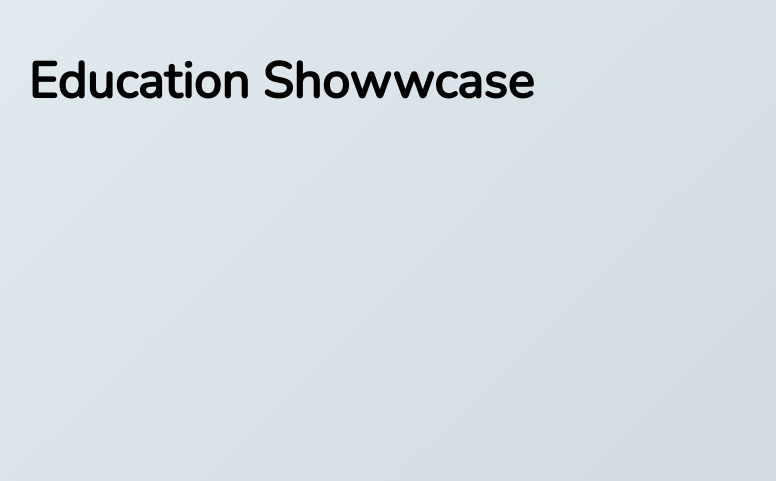
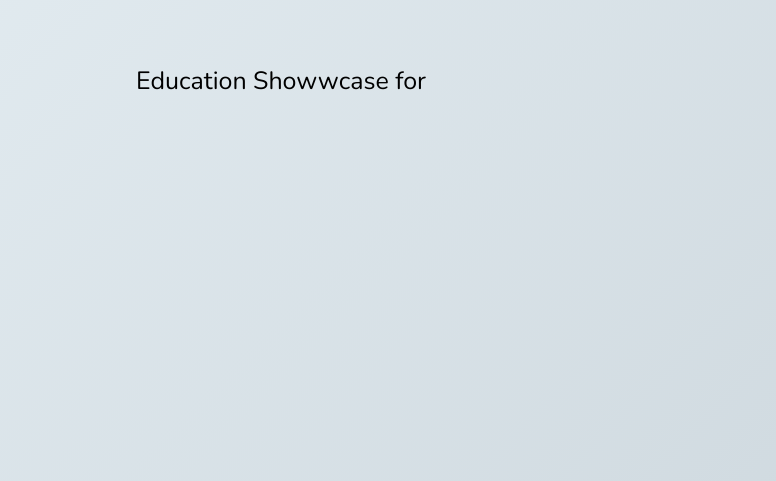
Before and after one commit to derek-oshita/education-client, a React (Create React App) app: page /index in a window 1280 px wide. Shown: the part 319-800 px from the top of the page, without its empty margins (359-1135 px from the left). Built offline with nearby package versions, Linux system fonts and the light colour scheme.

Commit message:
Name showing up in URL.

```diff
--- a/src/App.tsx
+++ b/src/App.tsx
@@ -5,7 +5,7 @@ import './App.css';
 
 const App: React.FC = () => {
   return <div className="home-container container">
-    <BrowserRouter >
+    <BrowserRouter>
       <Switch>
         <Routes />
       </Switch>
--- a/src/components/CreateName/CreateName.tsx
+++ b/src/components/CreateName/CreateName.tsx
@@ -1,7 +1,6 @@
 import React, { useState, ChangeEvent, FormEvent } from 'react';
 import './CreateName.css';
-import { withRouter, RouteComponentProps } from 'react-router-dom';
-import Button from '../Button/Button';
+import { Link, withRouter, RouteComponentProps, useHistory } from 'react-router-dom';
 
 interface CreateNameProps {
     addName: AddName;
@@ -10,6 +9,8 @@ interface CreateNameProps {
 const CreateName: React.FC<CreateNameProps & RouteComponentProps> = ({ addName }) => {
     const [ newName, setNewName ] = useState('');
 
+    const history = useHistory();
+
     const handleChange = (e: ChangeEvent<HTMLInputElement>) => {
         setNewName(e.target.value)
     }
@@ -17,6 +18,7 @@ const CreateName: React.FC<CreateNameProps & RouteComponentProps> = ({ addName }
     const handleSubmit = (e: FormEvent<HTMLButtonElement>) => {
         e.preventDefault();
         addName(newName);
+        history.push(`/${newName}`);
     }
 
     return (
@@ -25,16 +27,7 @@ const CreateName: React.FC<CreateNameProps & RouteComponentProps> = ({ addName }
                 {/* <input onChange={nameHandler} id="input-name" className="input-field"/> */}
                 <input value={newName} onChange={handleChange} id="input-name" className="input-field"/>
                 <div className="container">
-                    {/* <Link to='/index'> */}
-                    {/* <Link to = {{
-                        pathname: "/index",
-                        state: {
-                            name: name
-                        }
-                    }}> */}
-                    {/* <Button onClick={handleSubmit} /> */}
-                    <button className="btn" type="submit" onClick={handleSubmit} />
-                    {/* </Link> */}
+                    <button className="btn" type="submit" onClick={handleSubmit}>Enter</button>
                 </div>
             </form>
         </div>
--- a/src/components/Home/Home.tsx
+++ b/src/components/Home/Home.tsx
@@ -29,8 +29,7 @@ const Home: React.FC = () => {
                 </Link>
             </div>
             {/* change myName later */}
-            {name}
-            <ShowName />
+            <ShowName name={name}/>
         </div>
     )
 }
--- a/src/components/IndexPage/IndexPage.tsx
+++ b/src/components/IndexPage/IndexPage.tsx
@@ -1,39 +1,11 @@
 import React, { useState } from 'react';
-// import ShowName from '../ShowName/ShowName';
+import ShowName from '../ShowName/ShowName';
+import { withRouter, RouteComponentProps } from 'react-router-dom';
 
-// export const IndexPage: React.FC = () => {
-//     return (
-//         <div className="container">
-//             <h1>Education Showwcase</h1>
-//         </div>
-//     )
-// }
-
-
-// function IndexPage () {
-//     console.log('IndexPage...')
-//     return (
-//         <div>
-//             <h1><ShowName /> Education Showwcase</h1>
-//         </div>
-//     )
-// }
-
-class IndexPage extends React.Component {
-    // state = {
-    //     name: this.props
-    // }
-    // componentDidMount () {
-    //     const { name } = this.props
-    // }
-    render () {
-        console.log('IndexPage: ', this.props)
-        return (
-            <div>
-                <h1>Education Showwcase</h1>
-            </div>
-        )
-    }
+const IndexPage: React.FC = () => {
+    return(
+        <ShowName />
+    )
 }
 
-export default IndexPage;
+export default withRouter(IndexPage);
--- a/src/components/ShowName/ShowName.tsx
+++ b/src/components/ShowName/ShowName.tsx
@@ -8,8 +8,7 @@ interface ShowNameProps {
 const ShowName: React.FC<ShowNameProps & RouteComponentProps> = ({ name }) => {
     return (
         <div>
-            <h2>ShowName Component</h2>
-            <p>{name}</p>
+            <p>Education Showwcase for {name}</p>
         </div>
     )
 }
--- a/src/config/routes.tsx
+++ b/src/config/routes.tsx
@@ -6,7 +6,7 @@ import IndexPage from '../components/IndexPage/IndexPage';
 const Routes = () => (
     <Switch>
         <Route exact path="/" component={Home} />
-        <Route exact path="/index" component={IndexPage} />
+        <Route exact path="/:id" component={IndexPage} />
     </Switch>
 )
 
```
Also changed, not shown: 1 other file (tests, documents, lock files or other folders).
